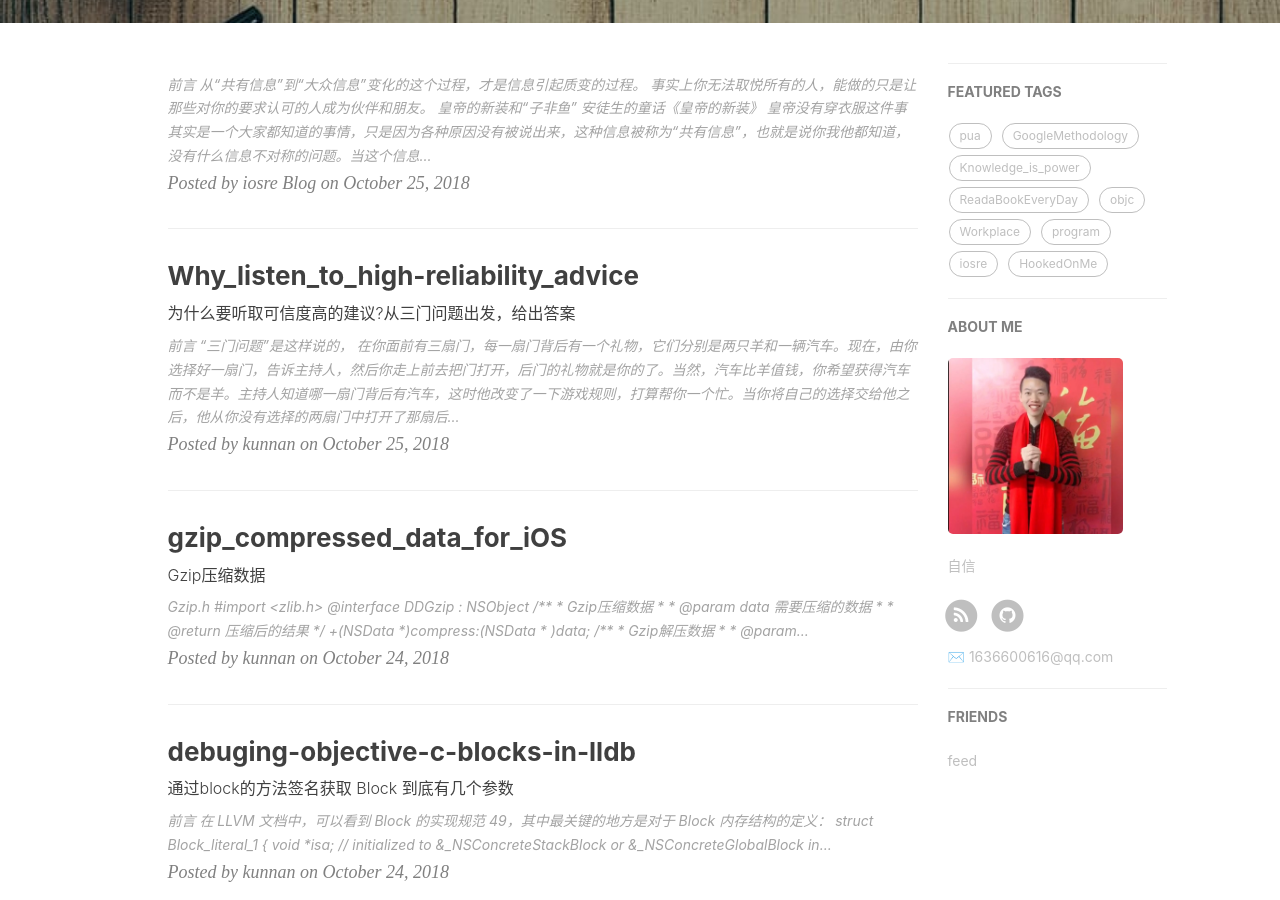
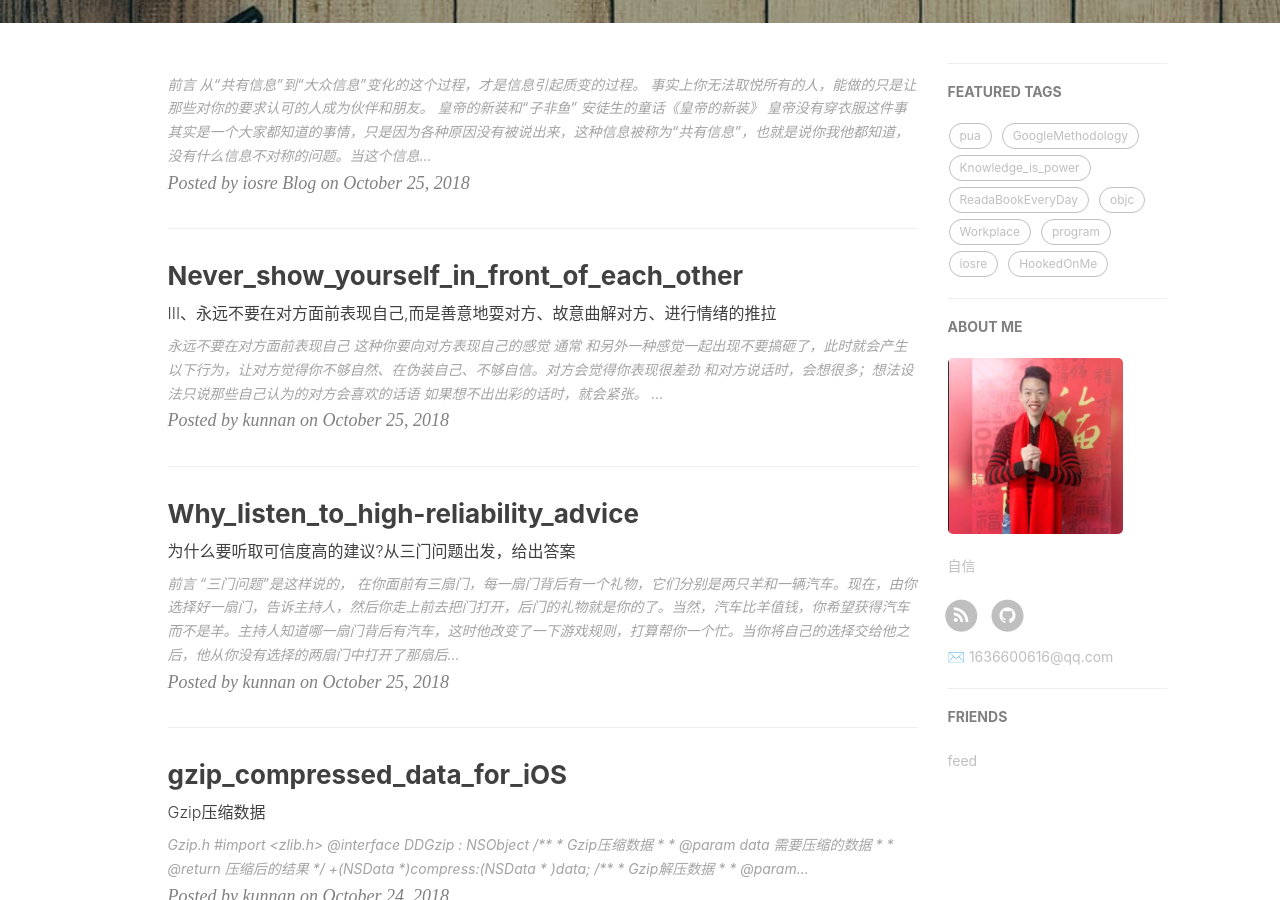
Before and after one commit to pua1203/pua1203.github.io, a Jekyll site: the page built from index.html, in a window 1280 px wide and 900 px high, scrolled down 415 px. Built offline with Jekyll 4.4.1, drawn with Linux system fonts in a browser that asks for light colours; nearby versions of some CDN libraries; the list of posts is cut into pages by our own code; comment, search, counter and statistics services are not loaded; some of the changed text lies outside the part shown.

Commit message:
潜沟通

````diff
--- /dev/null
+++ b/_posts/HookedOnMe/2018-10-25-Never_show_yourself_in_front_of_each_other.md
@@ -0,0 +1,59 @@
+---
+layout: post
+title: Never_show_yourself_in_front_of_each_other
+date: 2018-10-25
+tag: HookedOnMe
+site: https://zhangkn.github.io
+catalog: true
+author: kunnan
+subtitle: III、永远不要在对方面前表现自己,而是善意地耍对方、故意曲解对方、进行情绪的推拉
+---
+
+
+
+
+
+# 永远不要在对方面前表现自己
+
+
+
+* 这种`你要向对方表现自己`的感觉 通常 和另外一种感觉一起出现`不要搞砸了`，此时就会产生以下行为，让对方觉得你不够自然、在伪装自己、不够自信。对方会觉得你表现很差劲
+
+  * 和对方说话时，会想很多；想法设法只说那些自己认为的对方会喜欢的话语
+
+  * 如果想不出出彩的话时，就会紧张。
+
+  * 会让人觉得你`很当心很认真`，而不像和铁哥们一起喝酒时那样随意
+
+  * 从来不敢善意地去耍对方、开玩笑以及任何可能惹对方生气的事
+
+* 当故意去表现自己的时候，潜沟通里，等于在跟对方说以下这些话：
+
+  *
+
+
+
+
+
+
+
+# 话块连情(情绪)
+
+
+
+- 呵呵
+  - 我觉得你挺温柔，内心挺善良的；你看我刚才跟你聊的话题，你都不感兴趣吧。你都呵呵了，其实你是可以不回我的；但是你还是回了我一句呵呵。我觉得我喜欢你喜欢的没错。
+  - 我觉得你挺温柔，内心挺善良的；你看我刚才跟你聊的话题，也许都不感兴趣吧。甚至你都呵呵了，其实你是可以不回我的；但是你还是回了我一句呵呵。我觉得我喜欢你喜欢的没错
+- 想养猫
+  - 听到你说这些，我还挺心疼的
+
+
+
+# See Also
+
+>* newpost
+>
+```
+/Users/devzkn/bin//newpost Never_show_yourself_in_front_of_each_other 永远不要在对方面前表现自己,而是善意地耍对方、故意曲解对方、进行情绪的推拉 -t HookedOnMe
+> #原来""的参数，需要自己加上""
+```
````
Also changed, not shown: _posts/HookedOnMe/2018-10-16-What_attracts_girls.md (+0 -10 lines).
